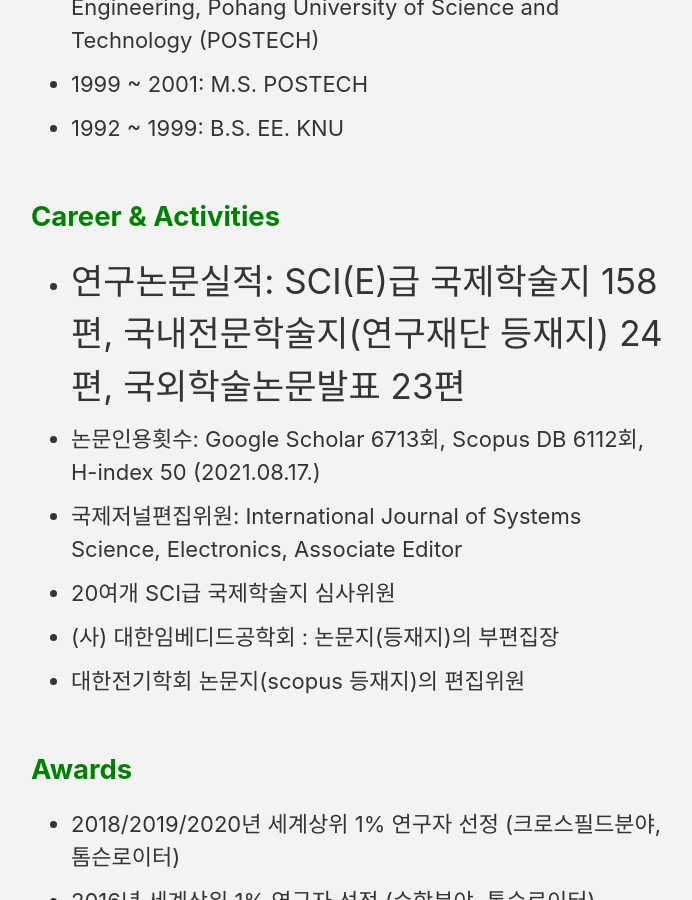
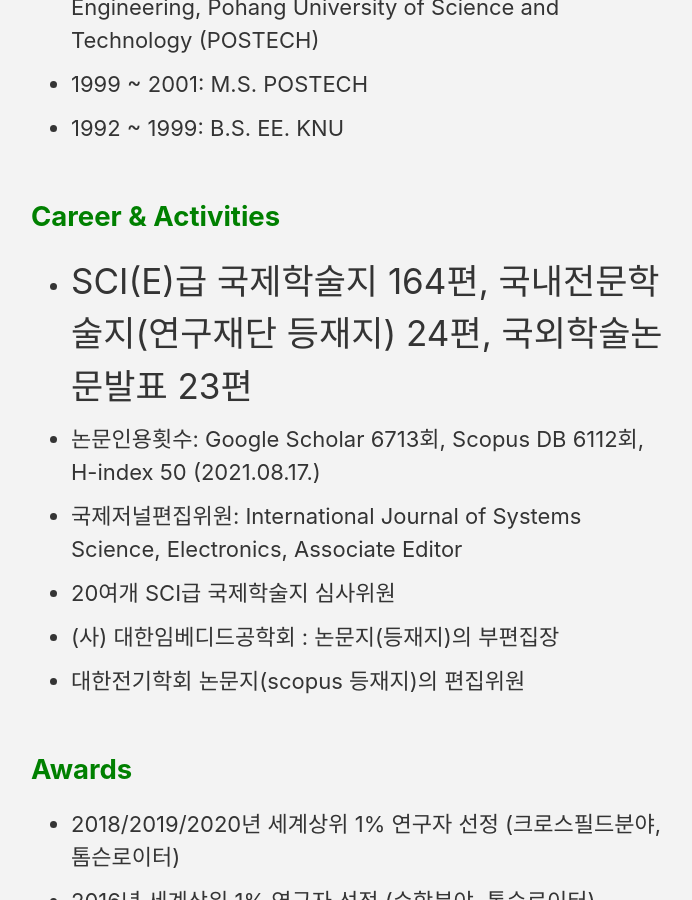
Before and after one commit to CPSC-LAB/CPSC-LAB.github.io, a Jekyll site: the page built from _pages/professor.md, in a window 1280 px wide and 900 px high, scrolled down 987 px. Shown: the whole window, without its empty margins (291-983 px from the left). Built offline with Jekyll 4.4.1, drawn with Linux system fonts in a browser that asks for light colours; cached includes are drawn as plain includes.

Commit message:
Update professor.md

```diff
--- a/_pages/professor.md
+++ b/_pages/professor.md
@@ -16,7 +16,7 @@ layout: categories
 * 1992 ~ 1999: B.S. EE. KNU
 
 ## <span style="color:green">Career & Activities</span>
-* <span style='font-size: 35px'>연구논문실적: SCI(E)급 국제학술지 158편, 국내전문학술지(연구재단 등재지) 24편, 국외학술논문발표 23편</span>
+* <span style='font-size: 35px'>SCI(E)급 국제학술지 164편, 국내전문학술지(연구재단 등재지) 24편, 국외학술논문발표 23편</span>
 * 논문인용횟수: Google Scholar 6713회, Scopus DB 6112회, H-index 50 (2021.08.17.)
 * 국제저널편집위원: International Journal of Systems Science, Electronics, Associate Editor
 * 20여개 SCI급 국제학술지 심사위원
```
